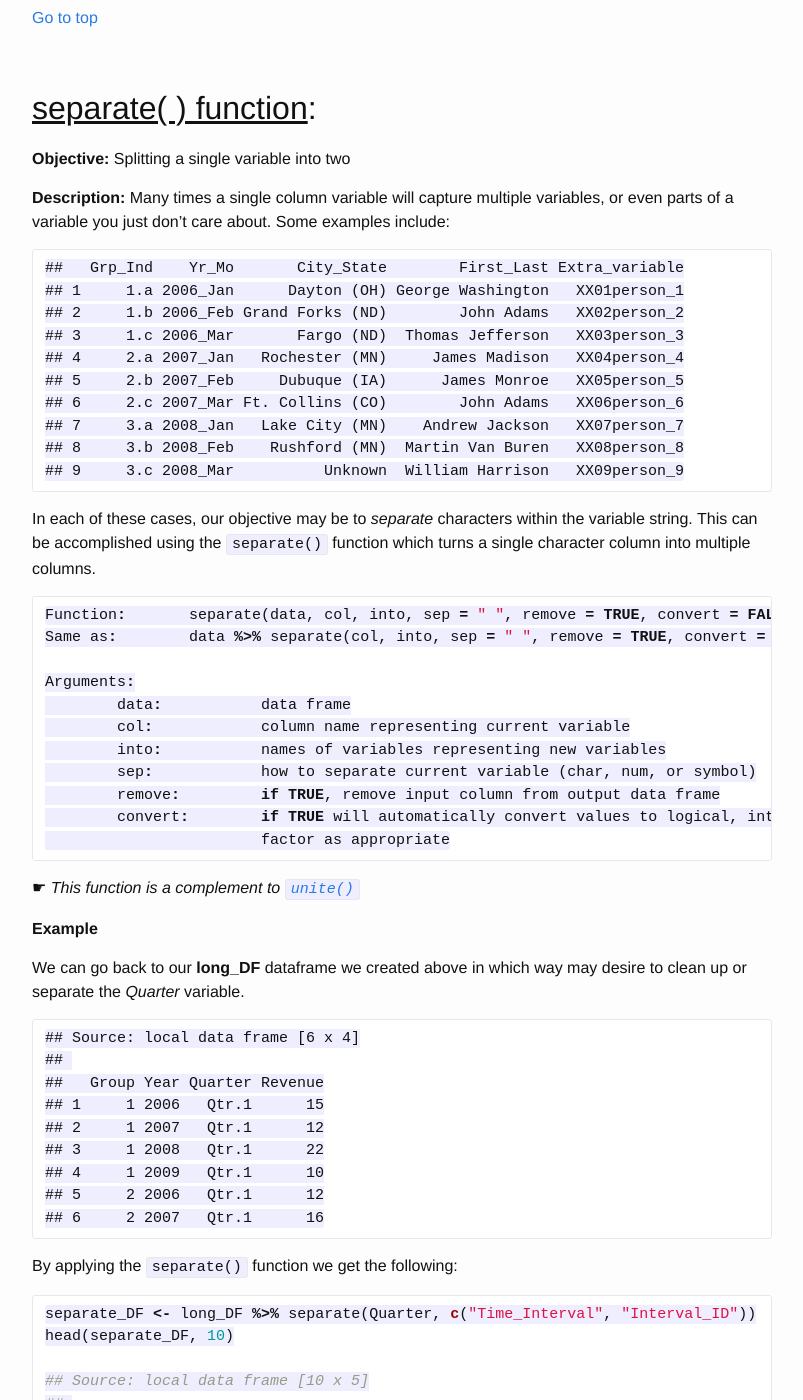
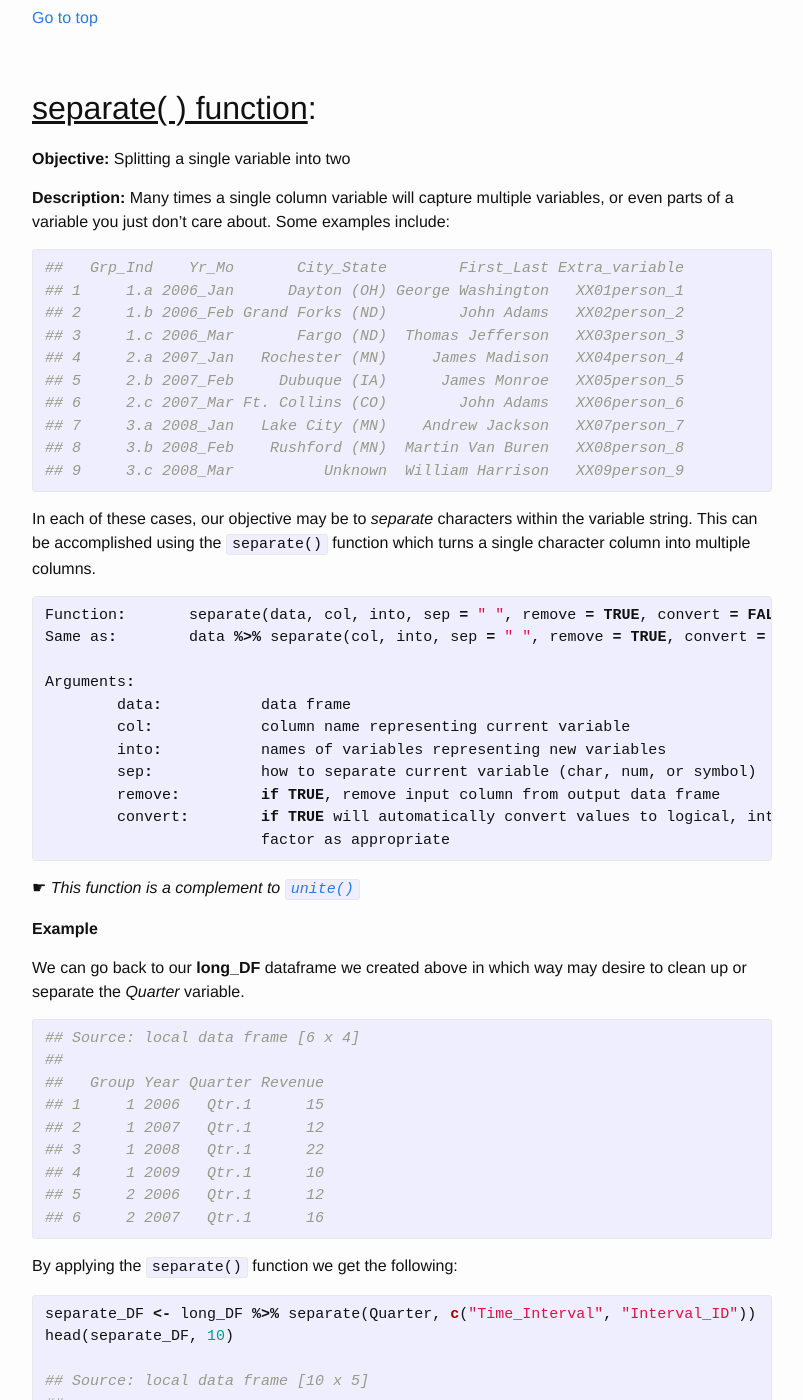
Before and after one commit to bradleyboehmke/bradleyboehmke, a Jekyll site: the page built from tutorials/tidyr.md, in a window 1280 px wide and 1400 px high, scrolled down 4377 px. Shown: the whole window, without its empty margins (238-1041 px from the left). Built offline with Jekyll 4.4.1, drawn with Linux system fonts in a browser that asks for light colours; some of the changed text lies outside the part shown.

Commit message:
Update tidyr.md

````diff
--- a/tutorials/tidyr.md
+++ b/tutorials/tidyr.md
@@ -27,10 +27,11 @@
 
 ## <u>Packages Utilized</u>
 
-```r
+{% highlight r %}
 install.packages("tidyr")
 library(tidyr)
-```
+{% endhighlight %}
+
 <br>
 
 <a id="pipe"> </a>
@@ -51,7 +52,7 @@
 
 &nbsp;&nbsp;<u>Nested Option:</u>
 
-```r
+{% highlight r %}
 arrange(
     summarize(
         filter(data, variable == *numeric_value*),
@@ -59,17 +60,17 @@
     ),
     desc(Total)<br>
 )
-```
+{% endhighlight %}
 
 &nbsp;&nbsp;&nbsp;&nbsp;&nbsp;&nbsp;&nbsp;&nbsp;&nbsp;&nbsp;&nbsp;&nbsp;*<u>or</u>*
 
 &nbsp;&nbsp;<u>Multiple Object Option:</u>
 
-```r
+{% highlight r %}
 a <- filter(data, variable == *numeric_value*)
 b <- summarise(a, Total = sum(variable))
 c <- arrange(b, desc(Total))
-```
+{% endhighlight %}
 
 
 &nbsp;&nbsp;&nbsp;&nbsp;&nbsp;&nbsp;&nbsp;&nbsp;&nbsp;&nbsp;&nbsp;&nbsp;*<u>or</u>*
@@ -77,12 +78,12 @@
 
 &nbsp;&nbsp;<u>%>% Option:</u>
 
-```r
+{% highlight r %}
 data %>%
     filter(variable == "value") %>%
     summarise(Total = sum(variable)) %>%
     arrange(desc(Total))
-```
+{% endhighlight %}
 
 As your function tasks get longer the `%>%` operator becomes more efficient *<u>and</u>* makes your code more legible.  In addition, although not covered in this tutorial, the `%>%` operator allows you to flow from data manipulation tasks straight into vizualization functions *(via ggplot and ggvis)* and also into many analytic functions.
 
@@ -107,7 +108,7 @@
 <img src="/public/images/dataWrangling/gather1.png" alt="gather() function" align="middle" vspace="25">
 
 
-```r
+{% highlight r %}
 Function:       gather(data, key, value, ..., na.rm = FALSE, convert = FALSE)
 Same as:        data %>% gather(key, value, ..., na.rm = FALSE, convert = FALSE)
 
@@ -118,14 +119,14 @@
         ...:            names of columns to gather (or not gather)
         na.rm:          option to remove observations with missing values (represented by NAs)
         convert:        if TRUE will automatically convert values to logical, integer, numeric, complex or factor as appropriate
-```
+{% endhighlight %}
 &#9755; *This function is a complement to <a href="#spread">`spread()`</a>*
 
 **Example**
 
 We'll start with the following data set:
 
-```
+{% highlight r %}
 ## Source: local data frame [12 x 6]
 ##
 ##    Group Year Qtr.1 Qtr.2 Qtr.3 Qtr.4
@@ -141,12 +142,12 @@
 ## 10     3 2007    13    11    27    21
 ## 11     3 2008    17    12    23    19
 ## 12     3 2009    14     9    31    24
-```
+{% endhighlight %}
 
 This data is considered wide since the *<u>time</u>* variable (represented as quarters) is structured such that each quarter represents a variable. To re-structure the time component as an individual variable, we can *gather* each quarter within one column variable and also *gather* the values associated with each quarter in a second column variable.
 
 
-```r
+{% highlight r %}
 long_DF <- DF %>% gather(Quarter, Revenue, Qtr.1:Qtr.4)
 head(long_DF, 24)  # note, for brevity, I only show the data for the first two years
 
@@ -164,10 +165,10 @@
 ## 9      3 2006   Qtr.1      11
 ## 10     3 2007   Qtr.1      13
 ## ..   ...  ...     ...     ...
-```
+{% endhighlight %}
 
 
-```r
+{% highlight r %}
 These all produce the same results:
         DF %>% gather(Quarter, Revenue, Qtr.1:Qtr.4)
         DF %>% gather(Quarter, Revenue, -Group, -Year)
@@ -175,7 +176,7 @@
         DF %>% gather(Quarter, Revenue, Qtr.1, Qtr.2, Qtr.3, Qtr.4)
 
 Also note that if you do not supply arguments for na.rm or convert values then the defaults are used
-```
+{% endhighlight %}
 
 <a href="#">Go to top</a>
 
@@ -188,7 +189,7 @@
 **Description:** Many times a single column variable will capture multiple variables, or even parts of a variable you just don't care about.  Some examples include:
 
 
-```
+{% highlight r %}
 ##   Grp_Ind    Yr_Mo       City_State        First_Last Extra_variable
 ## 1     1.a 2006_Jan      Dayton (OH) George Washington   XX01person_1
 ## 2     1.b 2006_Feb Grand Forks (ND)        John Adams   XX02person_2
@@ -199,11 +200,11 @@
 ## 7     3.a 2008_Jan   Lake City (MN)    Andrew Jackson   XX07person_7
 ## 8     3.b 2008_Feb    Rushford (MN)  Martin Van Buren   XX08person_8
 ## 9     3.c 2008_Mar          Unknown  William Harrison   XX09person_9
-```
+{% endhighlight %}
 
 In each of these cases, our objective may be to *separate* characters within the variable string. This can be accomplished using the `separate()` function which turns a single character column into multiple columns.
 
-```r
+{% highlight r %}
 Function:       separate(data, col, into, sep = " ", remove = TRUE, convert = FALSE)
 Same as:        data %>% separate(col, into, sep = " ", remove = TRUE, convert = FALSE)
 
@@ -215,14 +216,14 @@
         remove:         if TRUE, remove input column from output data frame
         convert:        if TRUE will automatically convert values to logical, integer, numeric, complex or
                         factor as appropriate
-```
+{% endhighlight %}
 &#9755; *This function is a complement to <a href="#unite">`unite()`</a>*
 
 **Example**
 
 We can go back to our **long_DF** dataframe we created above in which way may desire to clean up or separate the *Quarter* variable.
 
-```
+{% highlight r %}
 ## Source: local data frame [6 x 4]
 ##
 ##   Group Year Quarter Revenue
@@ -232,11 +233,11 @@
 ## 4     1 2009   Qtr.1      10
 ## 5     2 2006   Qtr.1      12
 ## 6     2 2007   Qtr.1      16
-```
+{% endhighlight %}
 
 By applying the `separate()` function we get the following:
 
-```r
+{% highlight r %}
 separate_DF <- long_DF %>% separate(Quarter, c("Time_Interval", "Interval_ID"))
 head(separate_DF, 10)
 
@@ -253,14 +254,14 @@
 ## 8      2 2009           Qtr           1      23
 ## 9      3 2006           Qtr           1      11
 ## 10     3 2007           Qtr           1      13
-```
+{% endhighlight %}
 
 
-```r
+{% highlight r %}
 These produce the same results:
         long_DF %>% separate(Quarter, c("Time_Interval", "Interval_ID"))
         long_DF %>% separate(Quarter, c("Time_Interval", "Interval_ID"), sep = "\\.")
-```
+{% endhighlight %}
 
 <a href="#">Go to top</a>
 
@@ -273,7 +274,7 @@
 **Description:** There may be a time in which we would like to combine the values of two variables.  The `unite()` function is a convenience function to paste together multiple variable values into one.  In essence, it combines two variables of a single observation into one variable.
 
 
-```r
+{% highlight r %}
 Function:       unite(data, col, ..., sep = " ", remove = TRUE)
 Same as:        data %>% unite(col, ..., sep = " ", remove = TRUE)
 
@@ -283,7 +284,7 @@
         ...:            names of columns to merge
         sep:            separator to use between merged values
         remove:         if TRUE, remove input column from output data frame
-```
+{% endhighlight %}
 &#9755; *This function is a complement to <a href="#separate">`separate()`</a>*
 
 **Example**
@@ -291,7 +292,7 @@
 Using the **separate_DF** dataframe we created above, we can re-unite the *Time_Interval* and *Interval_ID* variables we created and re-create the original *Quarter* variable we had in the **long_DF** dataframe.
 
 
-```r
+{% highlight r %}
 unite_DF <- separate_DF %>% unite(Quarter, Time_Interval, Interval_ID, sep = ".")
 head(unite_DF, 10)
 
@@ -308,16 +309,16 @@
 ## 8      2 2009   Qtr.1      23
 ## 9      3 2006   Qtr.1      11
 ## 10     3 2007   Qtr.1      13
-```
+{% endhighlight %}
 
 
-```r
+{% highlight r %}
 These produce the same results:
         separate_DF %>% unite(Quarter, Time_Interval, Interval_ID, sep = "_")
         separate_DF %>% unite(Quarter, Time_Interval, Interval_ID)
 
 If no spearator is identified, "_" will automatically be used
-```
+{% endhighlight %}
 
 <a href="#">Go to top</a>
 
@@ -331,7 +332,7 @@
 **Description:** There are times when we are required to turn long formatted data into wide formatted data.  The `spread()` function spreads a key-value pair across multiple columns.
 
 
-```r
+{% highlight r %}
 Function:       spread(data, key, value, fill = NA, convert = FALSE)
 Same as:        data %>% spread(key, value, fill = NA, convert = FALSE)
 
@@ -343,14 +344,14 @@
                         column, this value will be substituted
         convert:        if TRUE will automatically convert values to logical, integer, numeric, complex or
                         factor as appropriate
-```
+{% endhighlight %}
 &#9755; *This function is a complement to <a href="#gather">`gather()`</a>*
 
 
 **Example**
 
 
-```r
+{% highlight r %}
 wide_DF <- unite_DF %>% spread(Quarter, Revenue)
 head(wide_DF, 24)
 
@@ -369,7 +370,7 @@
 ## 10     3 2007    13    11    27    21
 ## 11     3 2008    17    12    23    19
 ## 12     3 2009    14     9    31    24
-```
+{% endhighlight %}
 
 <a href="#">Go to top</a>
 
````
